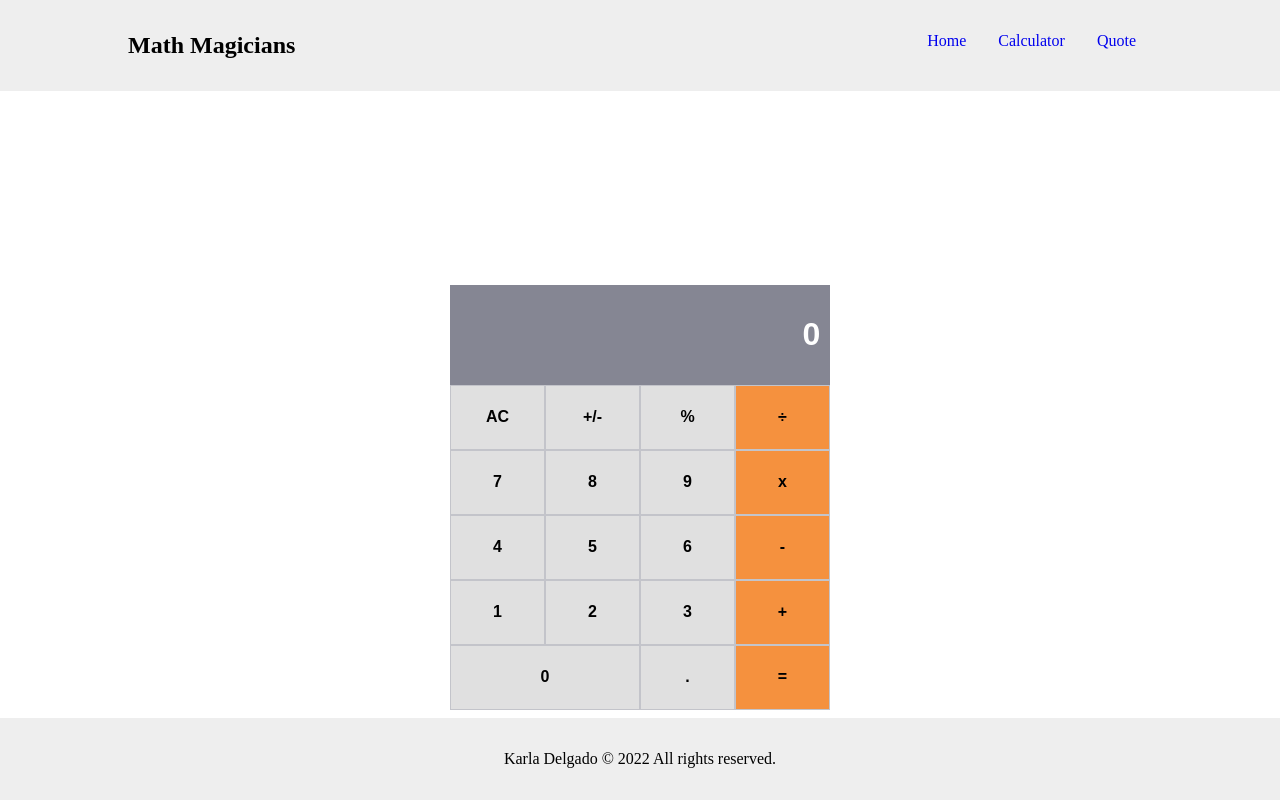
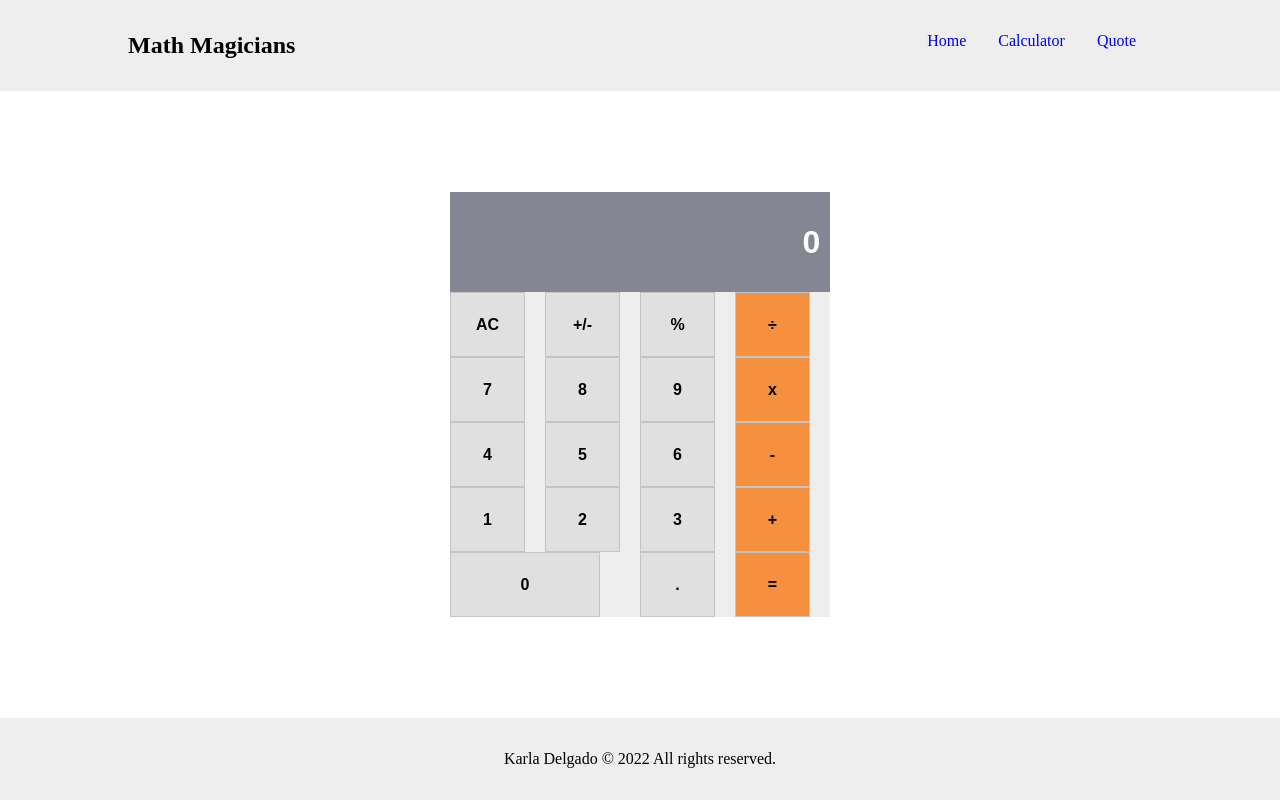
Before and after one commit to karlavdelgadof/math-magicians-app, a React (Create React App) app: page / in a window 1280 px wide. Built offline with nearby package versions, Linux system fonts and the light colour scheme.

Commit message:
Fix/delete styles

```diff
--- a/src/index.css
+++ b/src/index.css
@@ -54,10 +54,6 @@ header {
   height: 60%;
 }
 
-#calculator-container {
-  height: 50%;
-}
-
 #calculator {
   height: 100%;
   max-width: 380px;
@@ -85,6 +81,7 @@ header {
 .btn {
   font-size: 1rem;
   height: 65px;
+  width: 75px;
   border: 1px solid #c3c4ca;
   font-weight: 600;
   background-color: #e0e0e0;
@@ -92,6 +89,7 @@ header {
 
 .span-2 {
   grid-column: span 2;
+  width: 150px;
 }
 
 .orange {
```
